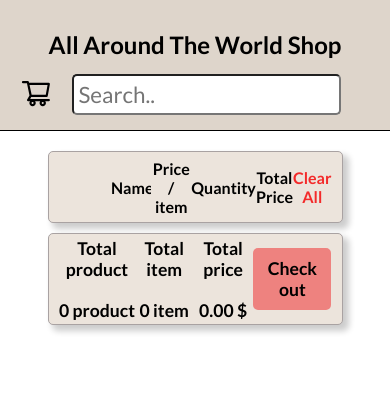
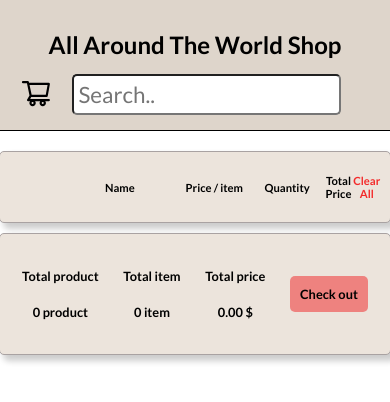
Before and after one commit to HobbyCreate/E-commerce-React-Redux, a React (Create React App) app: page /cart in a window 390 px wide. Shown: the top 402 px of the page. Built offline with nearby package versions, Linux system fonts and the light colour scheme.

Commit message:
Add Responsive for all pages

```diff
--- a/src/components/Card/CardComponents.css
+++ b/src/components/Card/CardComponents.css
@@ -1,7 +1,7 @@
 .card-container {
     /* background-color: rgb(243, 243, 243); */
     width: 250px;
-    height: 350px;
+    height: 340px;
     border-radius: 10px;
     border: 1px solid #000;
     margin: 10px 20px;
@@ -32,7 +32,7 @@
 }
 
 .card-title {
-    height: 45px;
+    height: 47px;
     width: auto;
     margin: 0 15px 15px 15px;
     padding-top: 5px;
--- a/src/components/CartPage/CartHeader.css
+++ b/src/components/CartPage/CartHeader.css
@@ -17,3 +17,19 @@
     cursor: pointer;
     color: rgb(243, 42, 42);
 }
+
+@media screen and (max-width: 780px) {
+    .detail {
+        height: 50px;
+        width: 85%;
+        font-size: 1rem;
+    }
+}
+
+@media screen and (max-width: 480px) {
+    .detail {
+        height: 50px;
+        width: 95%;
+        font-size: 0.7rem;
+    }
+}
--- a/src/components/CartPage/CartPage.css
+++ b/src/components/CartPage/CartPage.css
@@ -29,7 +29,6 @@
 .cart-quantity,
 .cart-totlePrice{
     width: 130px;
-
 }
 
 .cart-image img {
@@ -52,3 +51,19 @@
     font-size: 1.4rem;
     cursor: pointer;
 }
+
+@media screen and (max-width: 780px) {
+    .cart-detail {
+        height: 100px;
+        width: 85%;
+        font-size: 1rem;
+    }
+}
+
+@media screen and (max-width: 480px) {
+    .cart-detail {
+        height: 100px;
+        width: 95%;
+        font-size: 0.7rem;
+    }
+}
--- a/src/components/CartPage/CartSummary.css
+++ b/src/components/CartPage/CartSummary.css
@@ -27,3 +27,19 @@
     background-color: rgba(223, 35, 35, 0.7);
     cursor: pointer;
 }
+
+@media screen and (max-width: 780px) {
+    .summary-container {
+        height: 100px;
+        width: 85%;
+        font-size: 1rem;
+    }
+}
+
+@media screen and (max-width: 480px) {
+    .summary-container {
+        height: 100px;
+        width: 95%;
+        font-size: 0.8rem;
+    }
+}
--- a/src/components/Header/Header.css
+++ b/src/components/Header/Header.css
@@ -5,6 +5,7 @@
     align-items: center;
     justify-content: space-between;
     border-bottom: 1px solid #000;
+    width: 100%;
 }
 
 .header-container h1 {
--- a/src/components/selectedItemPage/SelectedItemPage.css
+++ b/src/components/selectedItemPage/SelectedItemPage.css
@@ -98,8 +98,8 @@
     .addToCart{
         font-size: 1rem;
         width: 142px;
-        margin-left: 0;
-        margin-top: 30px;
+        /* margin-left: 0; */
+        margin: 30px 0;
     }
 
 }
```
